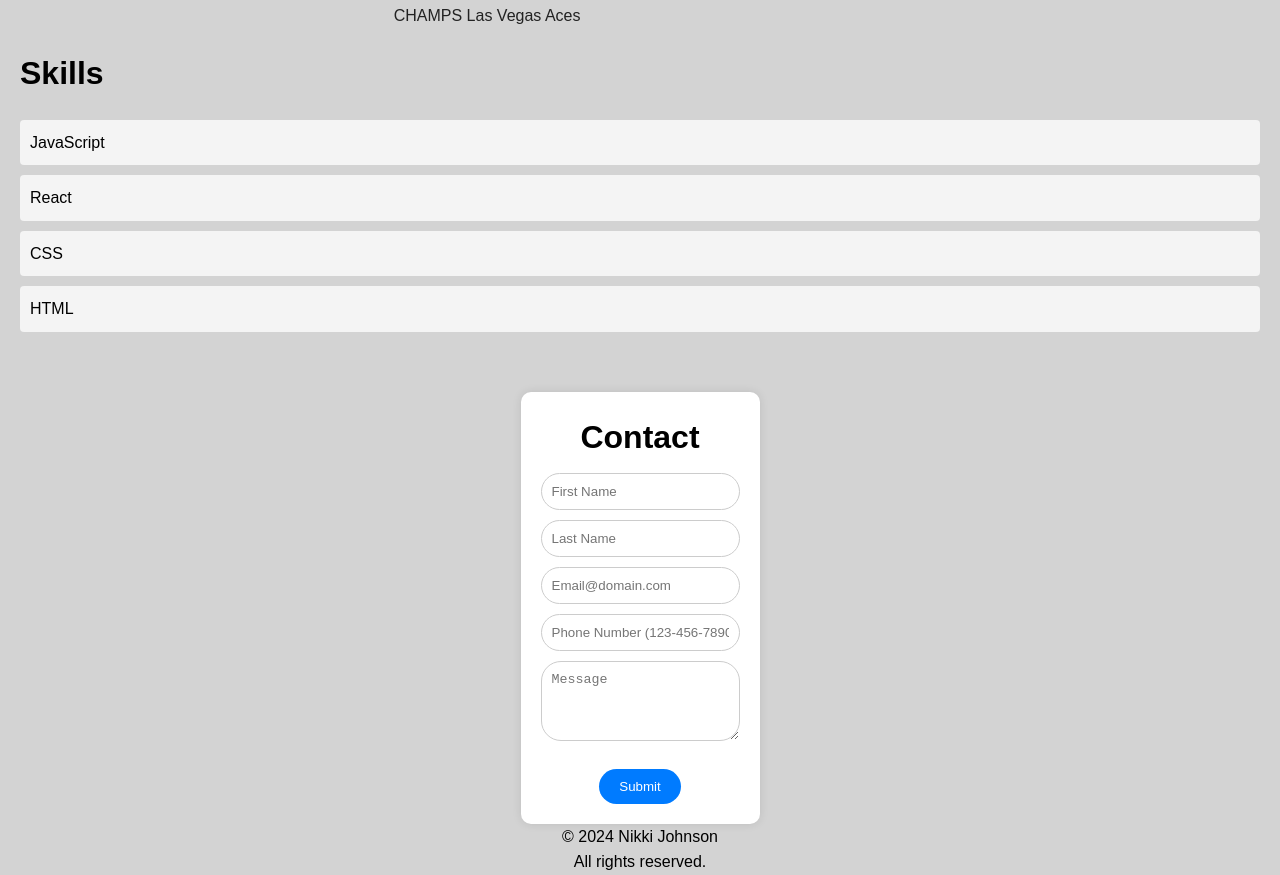
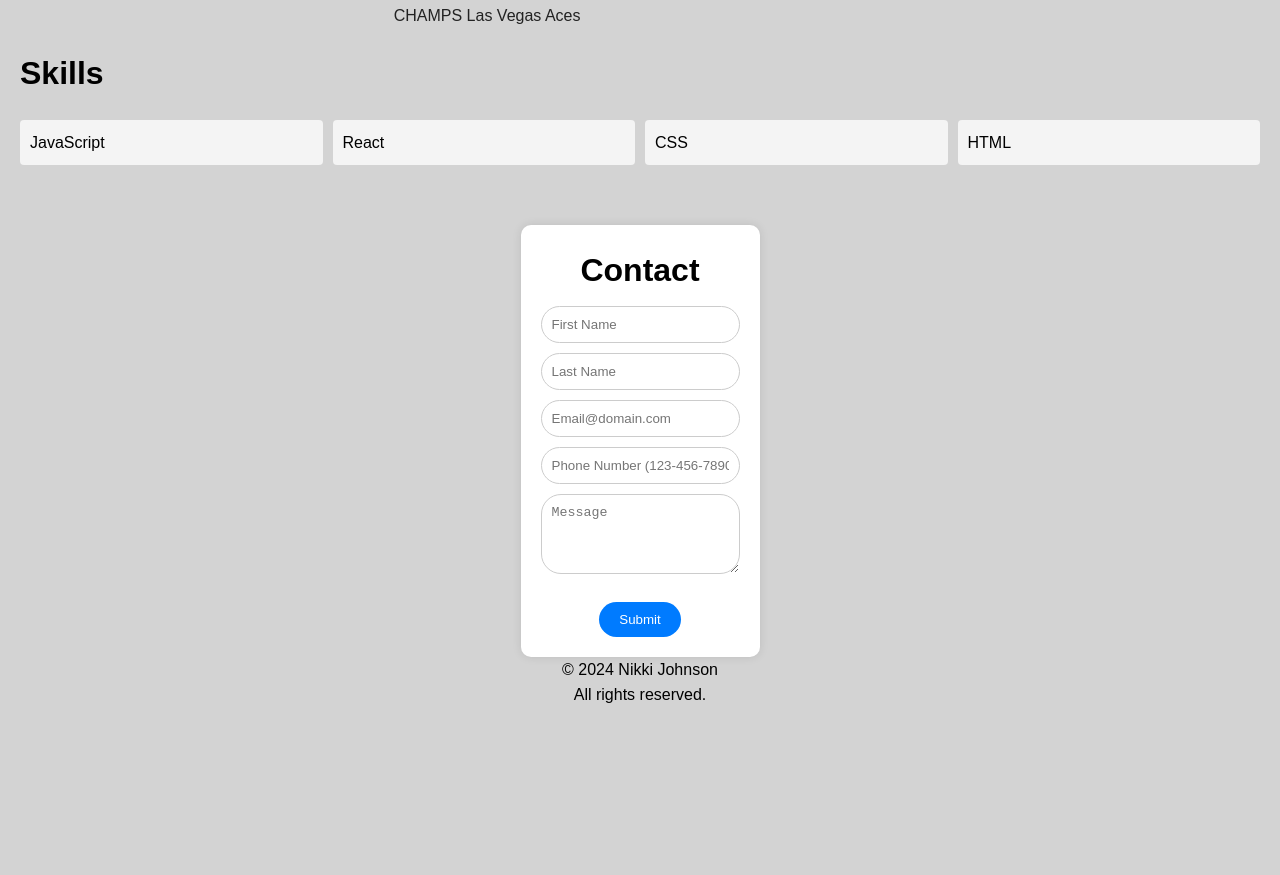
Before and after one commit to NikkiJWebDevOps/Nikki-J-Portfolio, a React app in the folder src/: page / in a window 1280 px wide. Shown: the part 1223-2098 px from the top of the page. After the commit the page ends 1931 px from the top, so only its background shows below. Built offline with nearby package versions, Linux system fonts and the light colour scheme; the HTML template or start-up script is replaced by a standard one.

Commit message:
Update SkillsStyles.module.css
.

```diff
--- a/src/sections/Skills/SkillsStyles.module.css
+++ b/src/sections/Skills/SkillsStyles.module.css
@@ -13,7 +13,7 @@
 
 .skillsList {
   display: flex;
-  flex-direction: column;
+  flex-wrap: wrap; /* Ensure skills wrap to next line if they exceed container width */
   gap: 10px; /* Space between each skill */
 }
 
@@ -21,4 +21,5 @@
   background-color: #f4f4f4; /* Example background color */
   padding: 10px;
   border-radius: 4px;
+  flex: 1 1 100px; /* Flexbox settings for skill items */
 }
```
